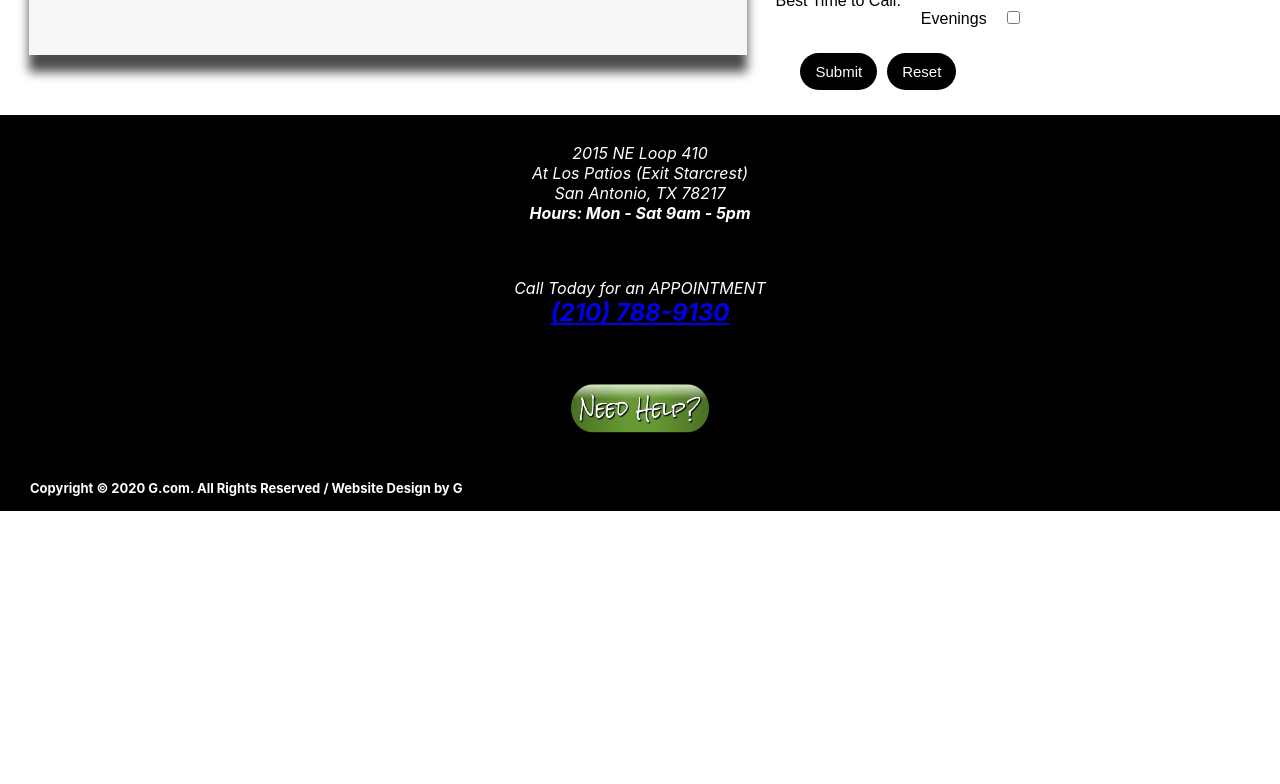
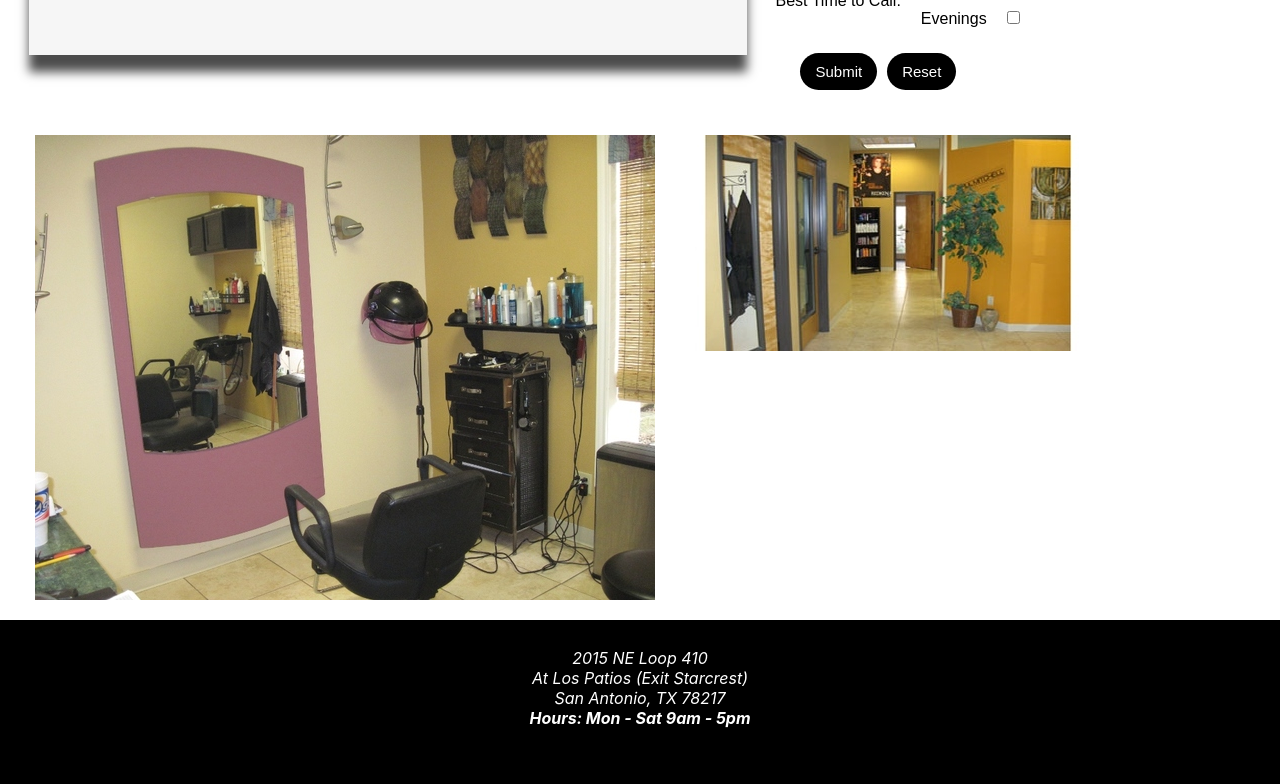
Before and after one commit to Graeme-Parker-Smith/hair-final, a React (Create React App) app: page /contact-us in a window 1280 px wide. Shown: the part 612-1396 px from the top of the page. Before the commit the page ends 1123 px from the top, so only its background shows below. Built offline with nearby package versions, Linux system fonts and the light colour scheme.

Commit message:
add images

```diff
--- a/src/screens/Contact/Contact.css
+++ b/src/screens/Contact/Contact.css
@@ -114,3 +114,19 @@
 .submit {
 	margin: 20px;
 }
+
+.studio-img {
+	max-height: 465px;
+    max-width: 620px;
+    width: 80%;
+    height: auto;
+    /* width: auto; */
+	margin: 20px;
+}
+.salon-img {
+	max-height: 216px;
+    max-width: 384px;
+    width: 80%;
+    height: auto;
+	margin: 20px;
+}
--- a/src/screens/Contact/Contact.js
+++ b/src/screens/Contact/Contact.js
@@ -109,6 +109,8 @@ export default () => {
 						<CoolButton text="Reset" />
 					</div>
 				</div>
+        <img alt="salon" className="studio-img" src={require('../../images/Studio.jpg')} />
+        <img alt="salon" className="salon-img" src={require('../../images/Salon.jpeg')} />
 			</div>
 		</div>
 	);
```
Also changed, not shown: src/images/Salon.jpeg (added), src/images/Studio.jpg (added).
